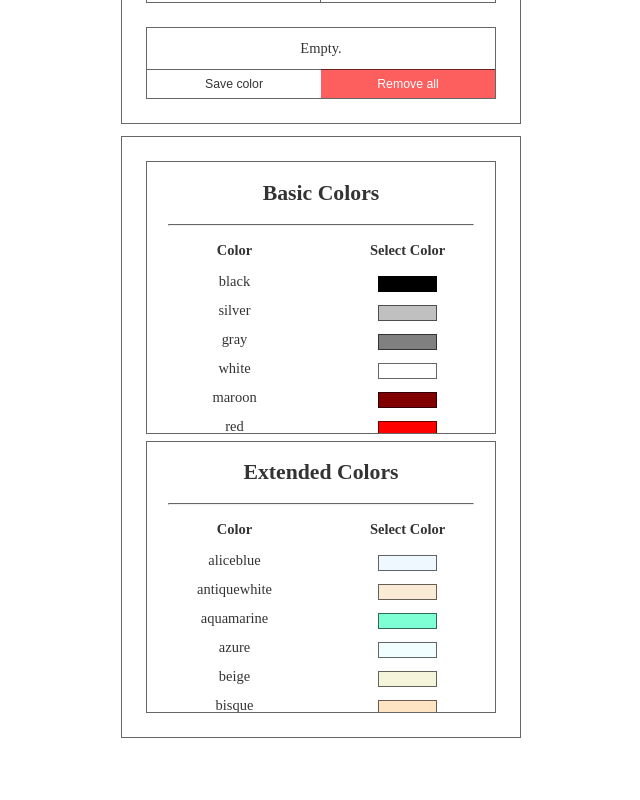
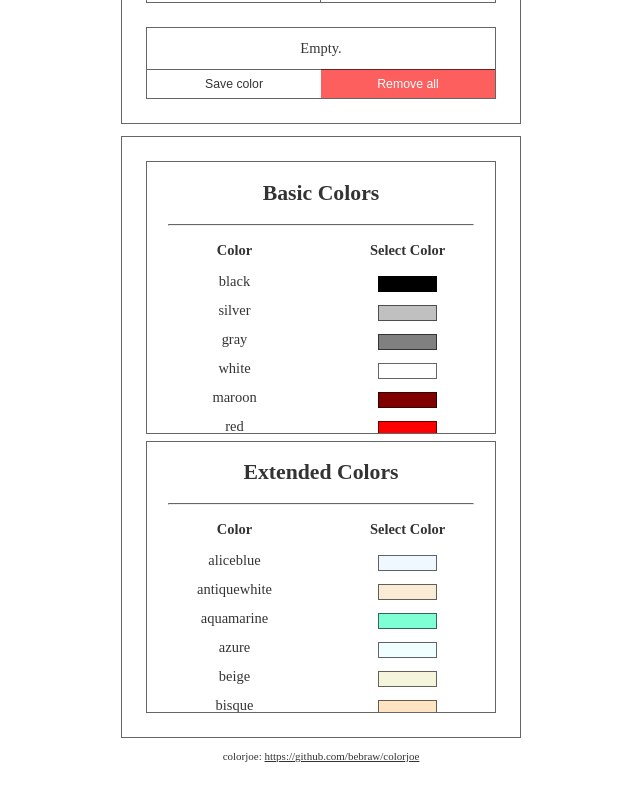
Before and after one commit to westtle/color-picker, a plain HTML site: page index.html in a window 1280 px wide. Shown: the part 468-1268 px from the top of the page, without its empty margins (319-959 px from the left). Drawn offline with Linux system fonts and the light colour scheme.

Commit message:
added notice

```diff
--- a/assets/styles/style.css
+++ b/assets/styles/style.css
@@ -221,3 +221,13 @@ hr {
 	border-top: var(--border-shorthand);
 	width: 88%;
 }
+
+/* Notice / Link */
+
+#notice {
+	margin-top: var(--unit-two);
+	padding: 0 var(--unit-one);
+	font-size: var(--font-size-second);
+	text-align: center;
+	word-wrap: break-word;
+}
--- a/index.html
+++ b/index.html
@@ -74,6 +74,10 @@
 				</div>
 			</div>
 		</section>
+
+		<div id="notice">
+			colorjoe: <a href="https://github.com/bebraw/colorjoe" target="_blank">https://github.com/bebraw/colorjoe</a>
+		</div>
 	</main>
 	<script type="text/javascript" src="assets/scripts/script.js"></script>
 </body>
```
